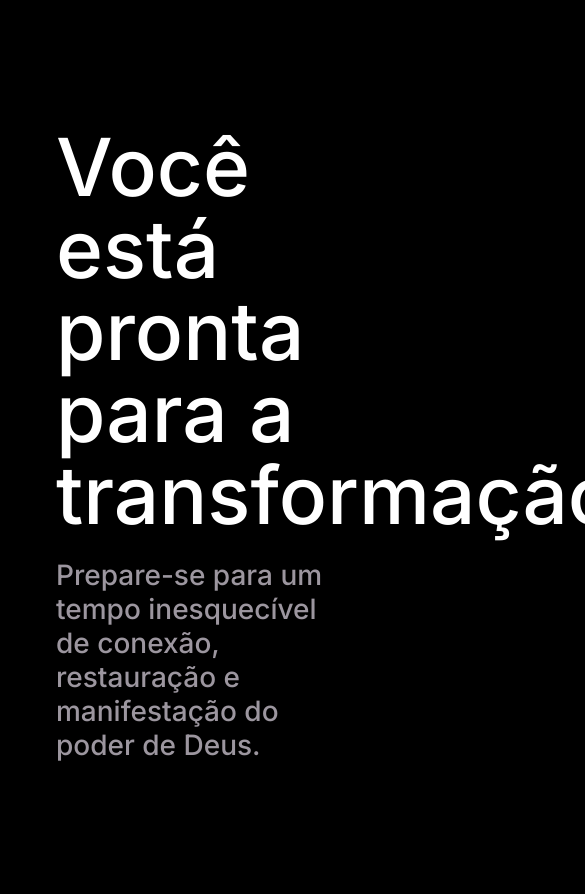
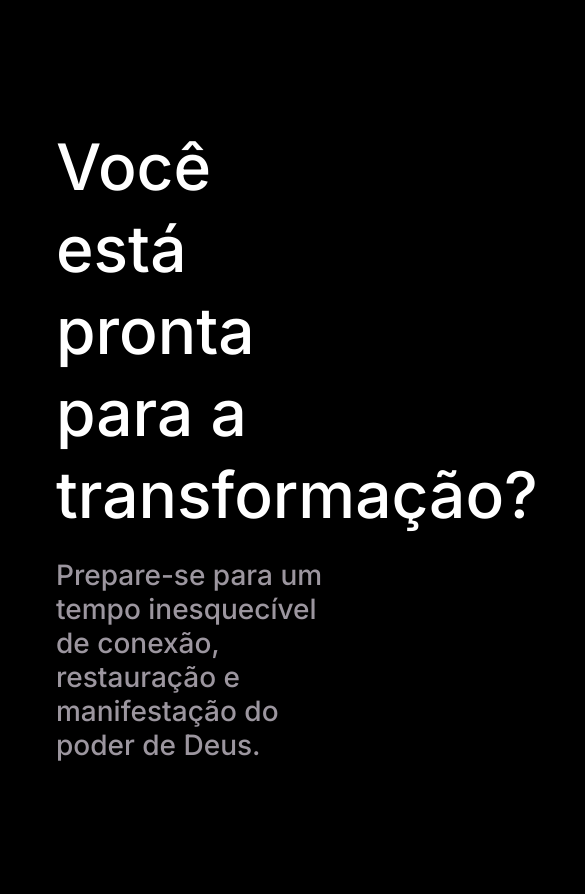
Before and after one commit to alexsantosdev/atravesdevoce, a Next.js app: page / in a window 390 px wide. Shown: the part 1160-2054 px from the top of the page, 585 px wide, since content can reach past the window. Built offline with nearby package versions, Linux system fonts and the light colour scheme; no server answers.

Commit message:
Update Home.module.scss

```diff
--- a/src/styles/Home.module.scss
+++ b/src/styles/Home.module.scss
@@ -680,7 +680,7 @@
     .mainContent {
         h2 {
             max-width: 100%;
-            font-size: 80px;
+            font-size: 64px;
             line-height: 82px;
         }
 
@@ -969,7 +969,7 @@
     .mainContent {
         h2 {
             max-width: 100%;
-            font-size: 80px;
+            font-size: 64px;
             line-height: 82px;
         }
 
```
